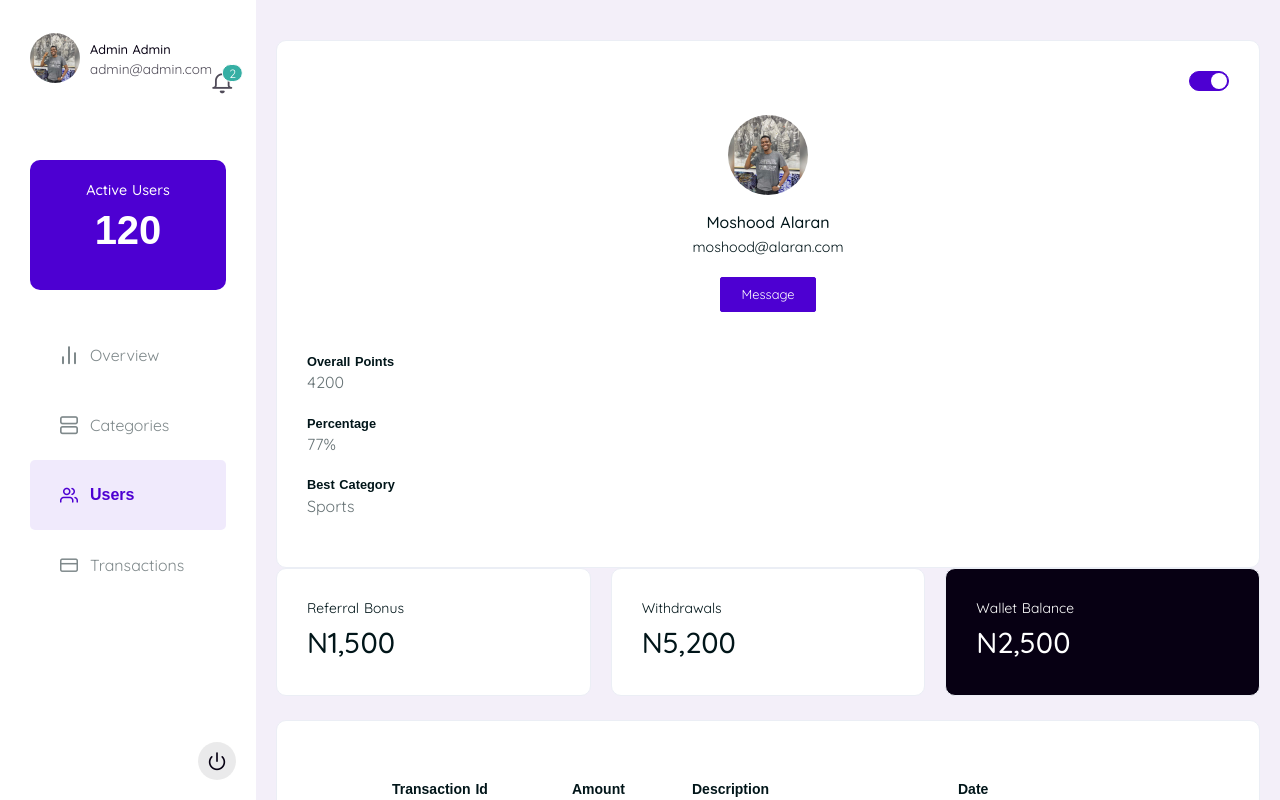
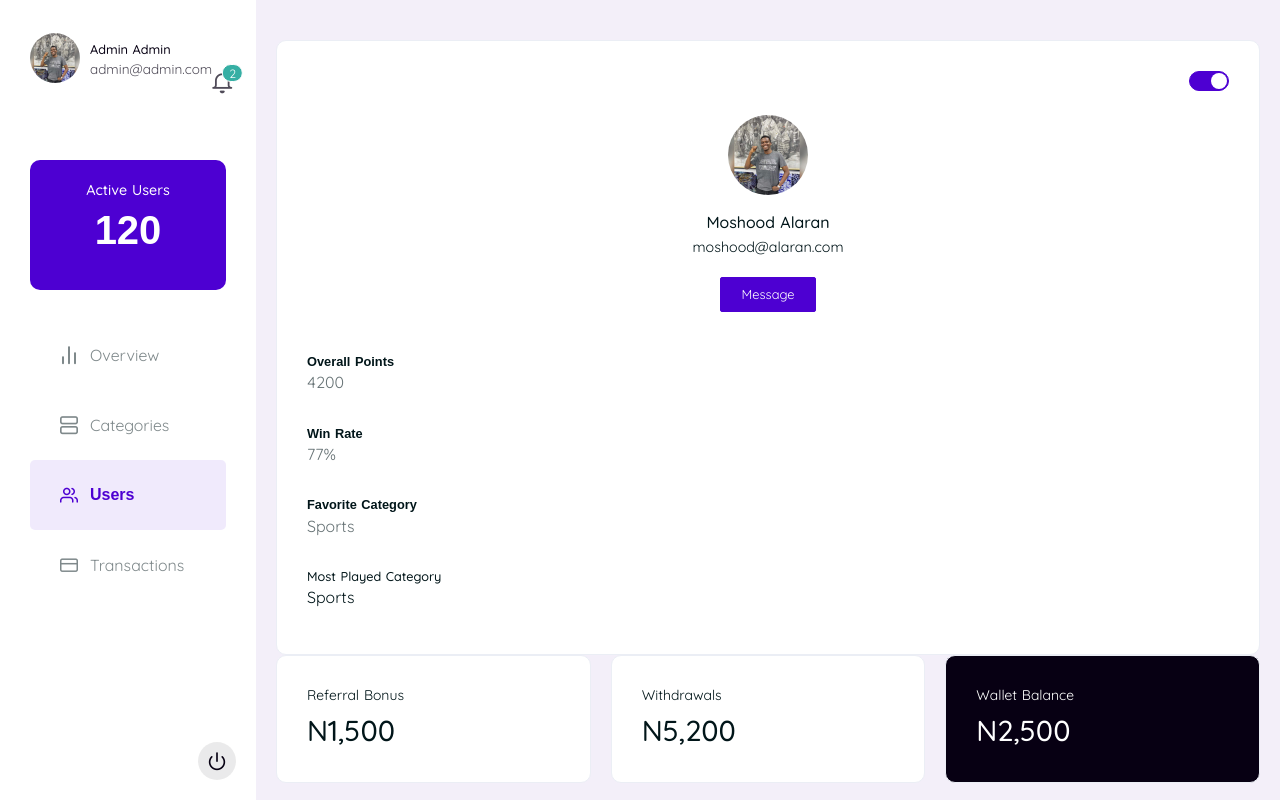
Before and after one commit to ismailomodara/gamesoft-frontend, a Nuxt app: page /admin/users/1 in a window 1280 px wide. Built offline with nearby package versions, Linux system fonts and the light colour scheme; a web font is replaced by a local one.

Commit message:
Completed Users' page in Admin

```diff
--- a/assets/css/gs-design-system.scss
+++ b/assets/css/gs-design-system.scss
@@ -114,7 +114,7 @@
   box-shadow: none !important;
 
   .el-card__body {
-    padding: 0;
+    padding: 0 !important;
   }
 }
 
--- a/assets/css/gs-main.scss
+++ b/assets/css/gs-main.scss
@@ -285,4 +285,5 @@ a, a:hover {
 .cell a {
   color: #606266;
 }
+
 /* ======= CARD ======= */
--- a/components/Activities/RecentActivities.vue
+++ b/components/Activities/RecentActivities.vue
@@ -1,5 +1,15 @@
 <template>
   <div class="gs-activities">
+    <el-form class="gs-filters">
+      <el-form-item class="gs-form-item--auth" label="" prop="search">
+        <el-input
+          v-model="searchQuery"
+          type="text"
+          suffix-icon="gs-icon--search"
+          placeholder="Search transaction"
+        ></el-input>
+      </el-form-item>
+    </el-form>
     <el-table :data="tableData" style="width: 100%">
       <el-table-column prop="type" width="60">
         <template slot-scope="scope">
@@ -22,7 +32,10 @@
       </el-table-column>
       <el-table-column prop="date" label="Date"></el-table-column>
     </el-table>
-    <div class="d-flex justify-content-center my-3">
+    <div
+      v-if="$route.name.split('-')[1] !== 'users'"
+      class="d-flex justify-content-center my-3"
+    >
       <nuxt-link :to="{ name: 'app-activities' }">SEE ALL ACTIVITIES</nuxt-link>
     </div>
   </div>
@@ -41,6 +54,7 @@ export default {
   },
   data() {
     return {
+      searchQuery: '',
       tableData: [
         {
           type: 'debit',
@@ -86,7 +100,6 @@ export default {
 
 <style lang="scss" scoped>
 .gs-activities {
-  padding: 15px;
   border-radius: 10px;
   background: #fff;
 
@@ -119,4 +132,8 @@ export default {
     font-size: 12px;
   }
 }
+
+.gs-filters {
+  margin-top: 10px;
+}
 </style>
--- a/pages/admin/users/_id.vue
+++ b/pages/admin/users/_id.vue
@@ -27,11 +27,15 @@
               <p>4200</p>
             </div>
             <div>
-              <h6>Percentage</h6>
+              <h6>Win Rate</h6>
               <p>77%</p>
             </div>
             <div>
-              <h6>Best Category</h6>
+              <h6>Favorite Category</h6>
+              <p>Sports</p>
+            </div>
+            <div>
+              <h6>Most Played Category</h6>
               <p>Sports</p>
             </div>
           </div>
@@ -134,8 +138,8 @@ export default {
 }
 
 .gs-user-app-overview {
-  > div {
-    margin-bottom: 20px;
+  > div:not(:last-child) {
+    margin-bottom: 30px;
 
     h6 {
       font-weight: 600;
```
